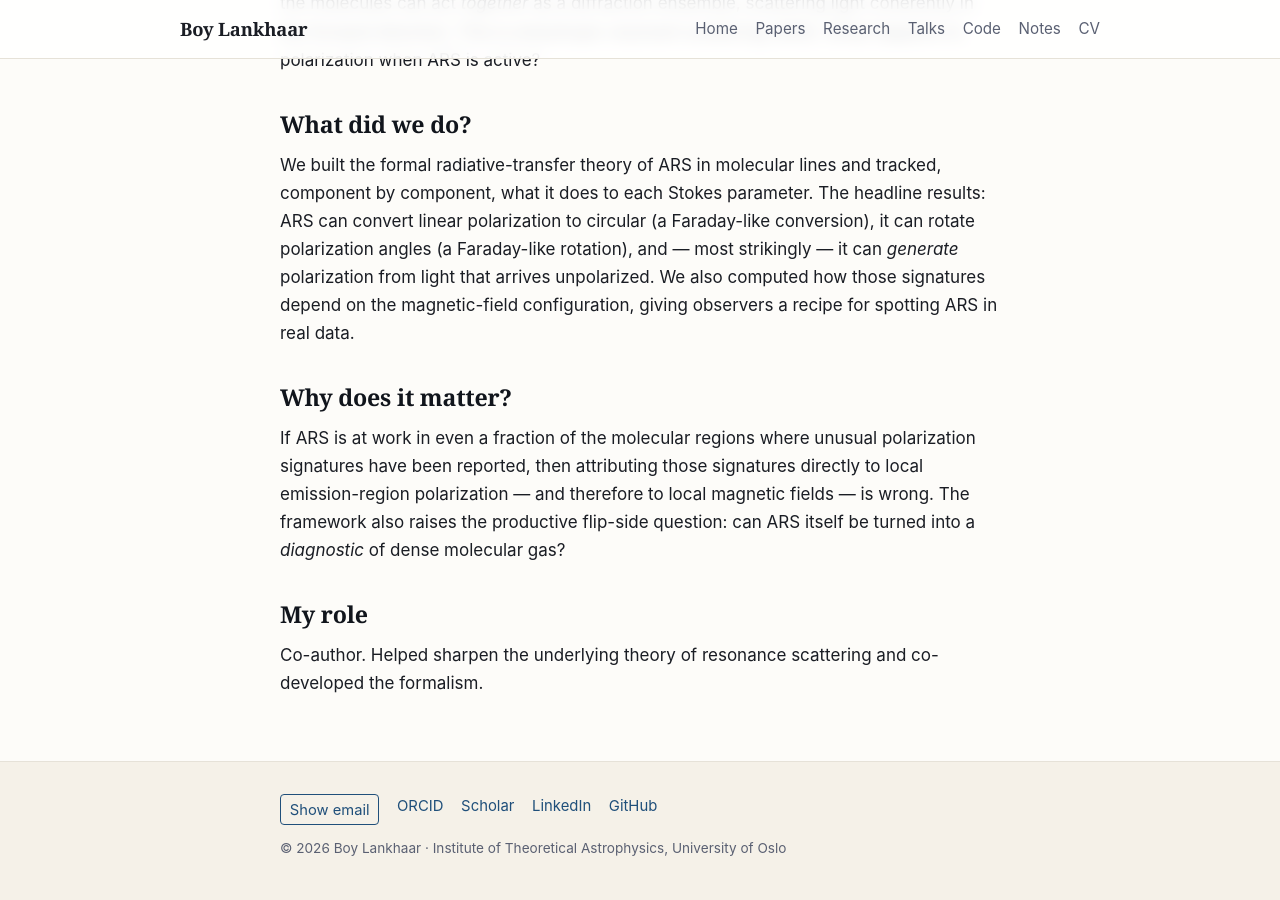
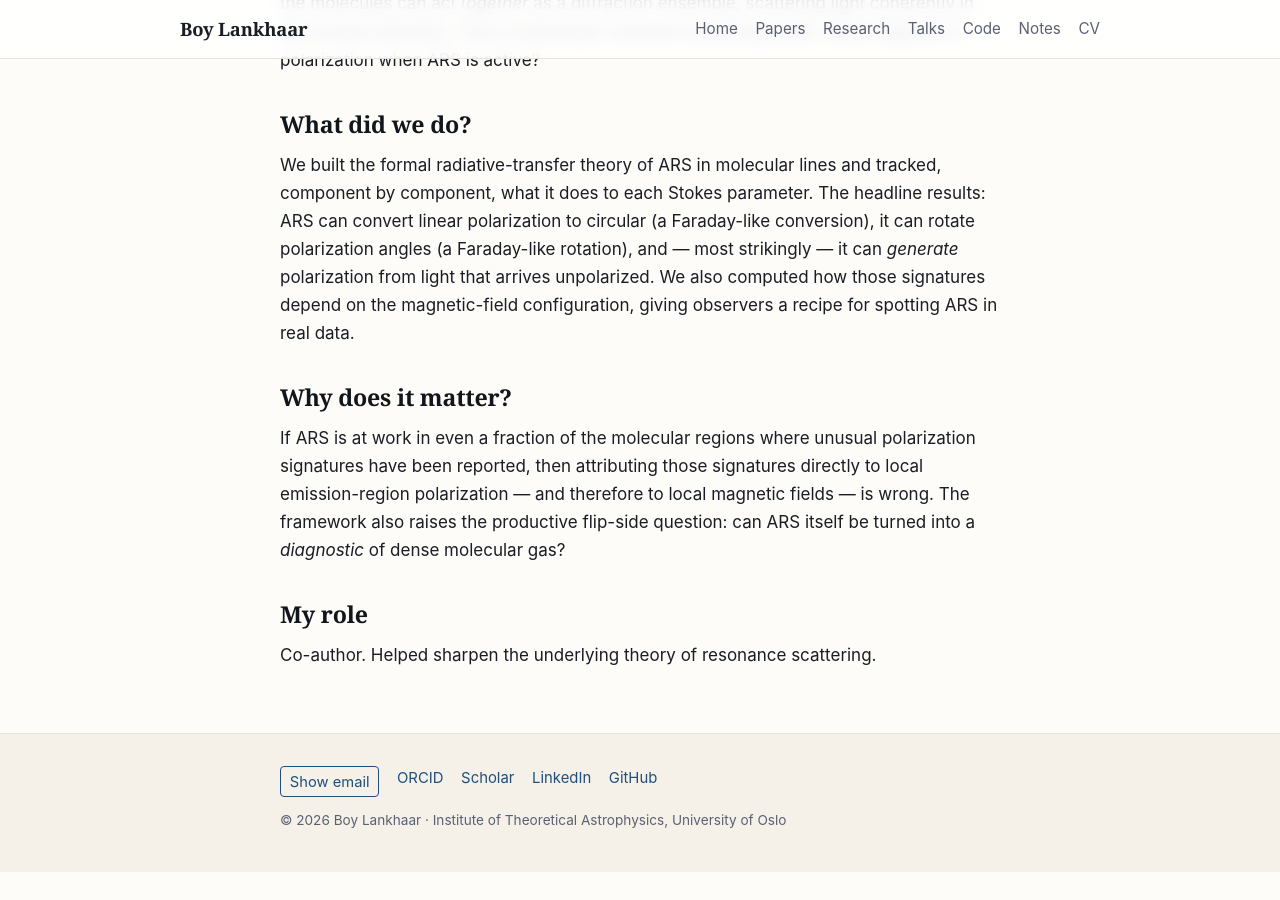
Before and after one commit to blankhaar/blankhaar.github.io, a Jekyll site: the page built from _papers/anisotropic-resonant-scattering.md, in a window 1280 px wide and 900 px high, scrolled down 734 px. Built offline with Jekyll 4.4.1, drawn with Linux system fonts in a browser that asks for light colours; after the commit the page ends 1606 px from its top, so only the background shows below that.

Commit message:
ARS paper: drop 'co-developed the formalism' from role

```diff
--- a/_papers/anisotropic-resonant-scattering.md
+++ b/_papers/anisotropic-resonant-scattering.md
@@ -31,4 +31,4 @@ If ARS is at work in even a fraction of the molecular regions where unusual pola
 
 ## My role
 
-Co-author. Helped sharpen the underlying theory of resonance scattering and co-developed the formalism.
+Co-author. Helped sharpen the underlying theory of resonance scattering.
```
